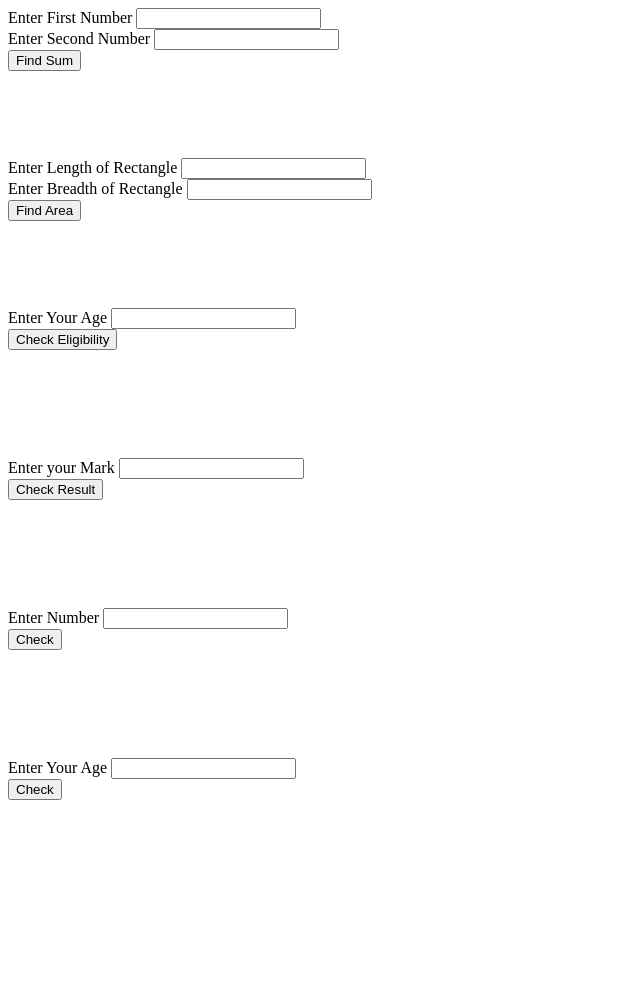
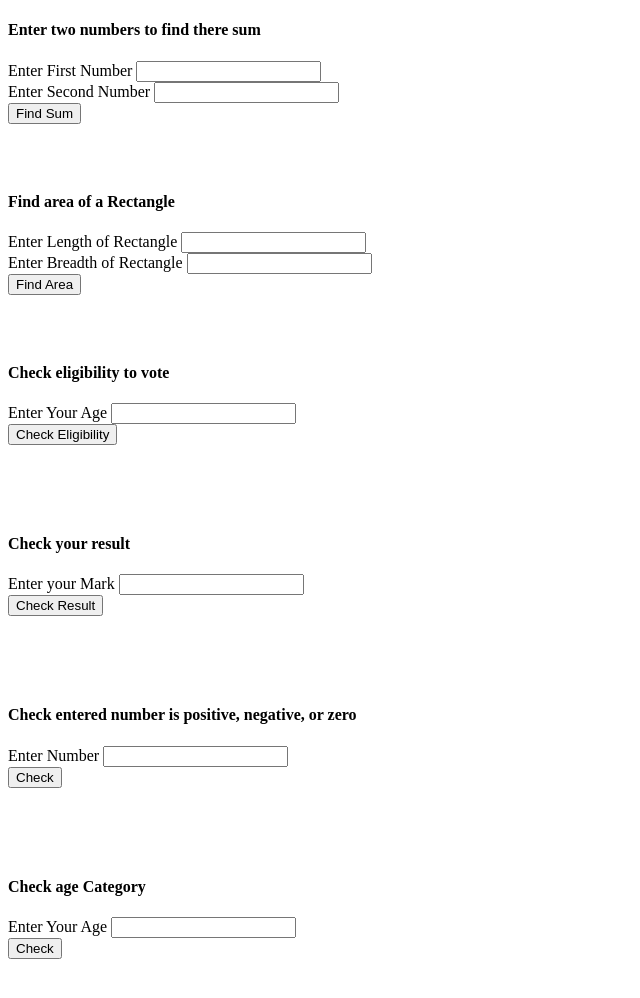
Before and after one commit to nanduvinod4/assignment_e33, a plain HTML site: page JavaScript_Assignment_1/index.html in a window 1280 px wide. Shown: the whole page, without its empty margins (0-640 px from the left). Before the commit the page ends 916 px from the top, so only its background shows below. Drawn offline with Linux system fonts and the light colour scheme.

Commit message:
heading added

```diff
--- a/JavaScript_Assignment_1/index.html
+++ b/JavaScript_Assignment_1/index.html
@@ -12,6 +12,7 @@
     <!-- Q1 -->
 
     <div class="container">
+        <h4>Enter two numbers to find there sum</h4>
         <label>Enter First Number</label>
         <input type="number" id="num1"><br>
         <label>Enter Second Number</label>
@@ -23,6 +24,7 @@
     <!-- Q2 -->
 
     <div class="container">
+        <h4>Find area of a Rectangle</h4>
         <label>Enter Length of Rectangle</label>
         <input type="number" id="length"><br>
         <label>Enter Breadth of Rectangle </label>
@@ -34,6 +36,7 @@
     <!-- Q3 -->
 
     <div class="container">
+        <h4>Check eligibility to vote</h4>
         <label>Enter Your Age</label>
         <input type="number" id="age"><br>
         <button onclick="calculateEligibility()">Check Eligibility</button>
@@ -43,6 +46,7 @@
     <!-- Q4 -->
 
     <div class="container">
+        <h4>Check your result</h4>
         <label>Enter your Mark</label>
         <input type="number" id="mark"><br>
         <button onclick="grade()">Check Result</button>
@@ -52,6 +56,7 @@
     <!-- Q5 -->
 
     <div class="container">
+        <h4>Check entered number is positive, negative, or zero</h4>
         <label>Enter Number</label>
         <input type="number" id="numBer"><br>
         <button onclick="valueCheck()">Check</button>
@@ -61,10 +66,13 @@
     <!-- Q6 -->
 
     <div class="container">
+        <h4>Check age Category</h4>
         <label>Enter Your Age</label>
         <input type="number" id="cat"><br>
         <button onclick="ageCat()">Check</button>
         <p id="ageCat"></p>
     </div>
+
+    <!-- Q7 & Q8 in script file -->
 </body>
 </html>
```
